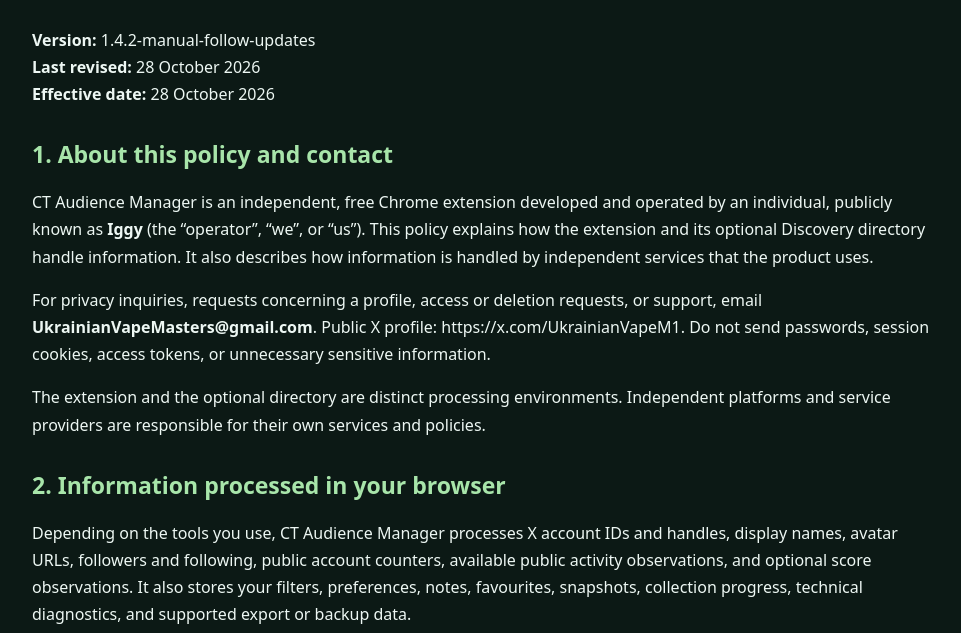
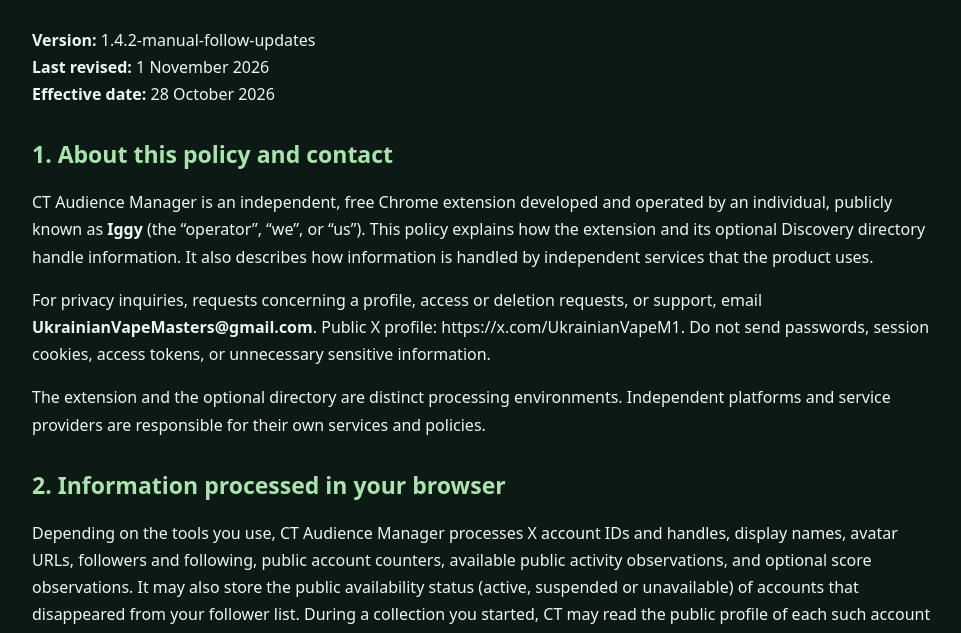
Before and after one commit to IgorAndreichen/ct-audience-manager-privacy, a plain HTML site: page index.html in a window 1280 px wide. Shown: the part 166-799 px from the top of the page, without its empty margins (158-1119 px from the left). Drawn offline with Linux system fonts and the light colour scheme.

Commit message:
Privacy §2 and Terms §5: availability labels for former followers (suspended / unavailable), revised 1 November 2026
Co-Authored-By: Claude Sonnet 5.5 <noreply@anthropic.com>

```diff
--- a/index.html
+++ b/index.html
@@ -1,12 +1,12 @@
 <!doctype html>
 <html lang="en"><head><meta charset="utf-8"><meta name="viewport" content="width=device-width,initial-scale=1"><title>CT Audience Manager — Privacy and Terms</title><style>body{font:16px/1.7 system-ui;background:#0c1915;color:#edf7f3;max-width:900px;margin:auto;padding:clamp(18px,4vw,40px);overflow-wrap:anywhere}h1,h2{color:#a8e5aa;line-height:1.3}h1{font-size:clamp(26px,4vw,36px)}h2{font-size:23px;margin-top:32px}a{color:#a8e5aa}nav{display:flex;gap:24px;flex-wrap:wrap;border-bottom:1px solid #335047;padding-bottom:18px}section+section{border-top:1px solid #335047;margin-top:56px;padding-top:30px}.table{overflow-x:auto}table{border-collapse:collapse;width:100%}td,th{border:1px solid #335047;padding:12px;text-align:left;vertical-align:top}th{color:#a8e5aa}</style></head><body><nav><a href="#privacy">Privacy Policy</a><a href="#terms">Terms of Use</a><a href="mailto:UkrainianVapeMasters@gmail.com">Contact</a></nav><main><section id="privacy"><h1>CT Audience Manager — Privacy Policy</h1>
-<p><strong>Version:</strong> 1.4.2-manual-follow-updates<br><strong>Last revised:</strong> 28 October 2026<br><strong>Effective date:</strong> 28 October 2026</p>
+<p><strong>Version:</strong> 1.4.2-manual-follow-updates<br><strong>Last revised:</strong> 1 November 2026<br><strong>Effective date:</strong> 28 October 2026</p>
 <h2>1. About this policy and contact</h2>
 <p>CT Audience Manager is an independent, free Chrome extension developed and operated by an individual, publicly known as <strong>Iggy</strong> (the “operator”, “we”, or “us”). This policy explains how the extension and its optional Discovery directory handle information. It also describes how information is handled by independent services that the product uses.</p>
 <p>For privacy inquiries, requests concerning a profile, access or deletion requests, or support, email <strong>UkrainianVapeMasters@gmail.com</strong>. Public X profile: https://x.com/UkrainianVapeM1. Do not send passwords, session cookies, access tokens, or unnecessary sensitive information.</p>
 <p>The extension and the optional directory are distinct processing environments. Independent platforms and service providers are responsible for their own services and policies.</p>
 <h2>2. Information processed in your browser</h2>
-<p>Depending on the tools you use, CT Audience Manager processes X account IDs and handles, display names, avatar URLs, followers and following, public account counters, available public activity observations, and optional score observations. It also stores your filters, preferences, notes, favourites, snapshots, collection progress, technical diagnostics, and supported export or backup data.</p>
+<p>Depending on the tools you use, CT Audience Manager processes X account IDs and handles, display names, avatar URLs, followers and following, public account counters, available public activity observations, and optional score observations. It may also store the public availability status (active, suspended or unavailable) of accounts that disappeared from your follower list. During a collection you started, CT may read the public profile of each such account through your existing X session to determine this status; the status is kept only in your browser and is not sent to Discovery or the permission journal. It also stores your filters, preferences, notes, favourites, snapshots, collection progress, technical diagnostics, and supported export or backup data.</p>
 <p>The primary storage is local Chrome extension storage. Your full audience lists, personal notes, favourites and snapshots are <strong>not uploaded to our Discovery database</strong>. Files you export or back up remain under your control. The personal backup feature covers supported personal settings, notes, and favourites; it is not a complete copy of every audience record or snapshot.</p>
 <p><strong>Local exports and sharing.</strong> Exported audience files are generated locally and are not automatically uploaded to our servers or published by CT Audience Manager. You decide whether to share, publish, sell, or otherwise distribute an exported file. We do not control subsequent user-initiated distribution of that file; this does not change our responsibility for processing that CT Audience Manager itself performs.</p>
 <p>When you start X audience collection, the extension makes automated read requests using your existing signed-in X browser session. To do this, it accesses session-related information, including an X security cookie, and observes selected X request URLs and limited operation metadata. It does not collect passwords you type or read X private messages. It does not track general browsing across unrelated websites.</p>
@@ -79,7 +79,7 @@
 <p>Provider acceptance is not a guarantee of inbox placement, a response or a resolution time. Publication complaints are reviewed manually, as described in Section 4; submitting a report does not automatically change or delete a profile. The providers and retention arrangements are described in Sections 6 and 7.</p>
 <p>We may update this policy to reflect product or legal changes. Material changes will be disclosed through appropriate product or legal information channels, and additional permission or consent will be requested where required. The current policy is the version actually made available at the published legal URL, not an unpublished draft.</p>
 <p><strong>Contact:</strong> UkrainianVapeMasters@gmail.com<br><strong>X:</strong> https://x.com/UkrainianVapeM1</p></section><section id="terms"><h1>CT Audience Manager — Terms of Use</h1>
-<p><strong>Version:</strong> 1.4.2-manual-follow-updates<br><strong>Last revised:</strong> 28 October 2026<br><strong>Effective date:</strong> 28 October 2026</p>
+<p><strong>Version:</strong> 1.4.2-manual-follow-updates<br><strong>Last revised:</strong> 1 November 2026<br><strong>Effective date:</strong> 28 October 2026</p>
 <h2>1. About CT Audience Manager</h2>
 <p>CT Audience Manager is a free, independently developed Chrome extension operated by an individual, publicly known as <strong>Iggy</strong>. It provides X audience organisation tools and an optional Discovery directory. For questions or notices, contact <strong>UkrainianVapeMasters@gmail.com</strong>. Our <a href="https://igorandreichen.github.io/ct-audience-manager-privacy/">Privacy Policy</a> explains how information is handled.</p>
 <p>These Terms describe the conditions for using the project, to the extent an enforceable agreement is formed under applicable law. A choice to permit collection or to publish a Discovery profile is a feature-specific permission and is not, by itself, proof of acceptance of every revision of these Terms.</p>
@@ -100,7 +100,7 @@
 <p><strong>Limits of User Authorization.</strong> The user's feature-level permission authorises the specified actions of CT Audience Manager within the scope of that user's choice. It does not constitute permission from X, Sorsa, XHunt, Kaito, Moni or any other rights holder, override third-party access restrictions, grant rights in third-party databases, or establish affiliation or sponsorship. Applicable third-party rights and the operator's own legal responsibilities remain unaffected.</p>
 <p><strong>Choice records and passive observations.</strong> Audience collection is user-initiated. The separate own-profile app-open refresh is described in Section 2. Optional Metrics has a separate permission and active selection. Supported badge observations may continue after a scan while Metrics remains active. Starting without Metrics switches off that active selection; Settings → Privacy permits a full withdrawal. An installation's choices are recorded locally and delivered to a separate authenticated technical journal as described in the Privacy Policy. This does not publish a Discovery profile, verify X ownership, prove the physical click or grant any third-party rights. Journal connectivity is not a prerequisite for local collection. No grant is fabricated simply because the browser restarts.</p>
 <h2>5. Observations, accuracy and limitations</h2>
-<p>Data, public counters, score observations and activity indicators may be incomplete, delayed, inaccurate or temporarily unavailable. A timestamp can show when CT Audience Manager received a value rather than when an independent provider last calculated it. A missing value is not necessarily zero.</p>
+<p>Data, public counters, score observations and activity indicators may be incomplete, delayed, inaccurate or temporarily unavailable. A timestamp can show when CT Audience Manager received a value rather than when an independent provider last calculated it. A missing value is not necessarily zero. A “suspended” or “unavailable on X” label reflects what X returned when it was checked and may be temporary or inaccurate; X can report some suspended accounts as unavailable. It does not explain why an account disappeared from your follower list.</p>
 <p>Changes between partial audience snapshots are not definitive proof that someone followed or unfollowed an account. Scores and activity signals do not establish identity, trustworthiness, safety or intentions, and do not guarantee introductions, responses or audience growth. They are not investment recommendations, credit assessments or professional advice.</p>
 <h2>6. Optional Discovery directory</h2>
 <p>Discovery is a voluntary profile directory. Publication requires a separate explicit publication choice and action. By choosing to publish, you authorize other Discovery participants to view your supported available profile information and metrics covered by that publication choice. The current local metric settings do not provide a separate per-field Discovery publication selection. Published information may be based on previously saved observations and may not represent current account statistics; the accuracy, completeness, freshness and verification limitations in Section 5 apply. Participants may retain copies of information they see. Publication does not authorize access to or publication of your complete follower or following lists, notes, favourites or snapshots.</p>
```
